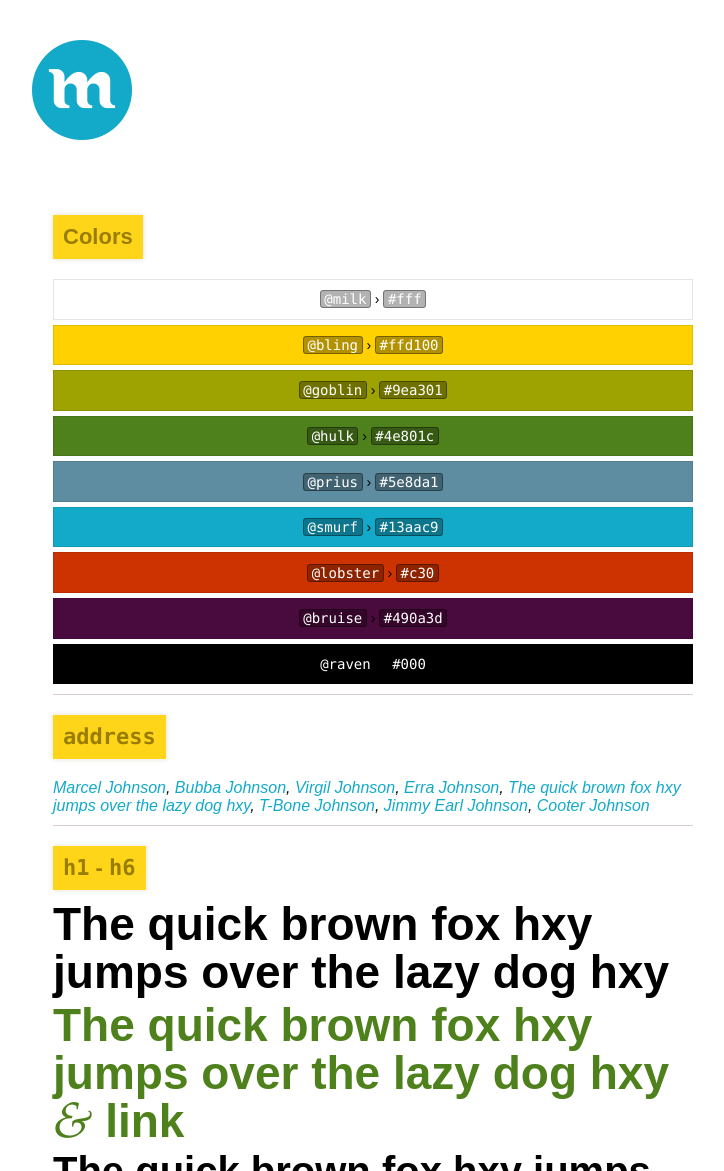
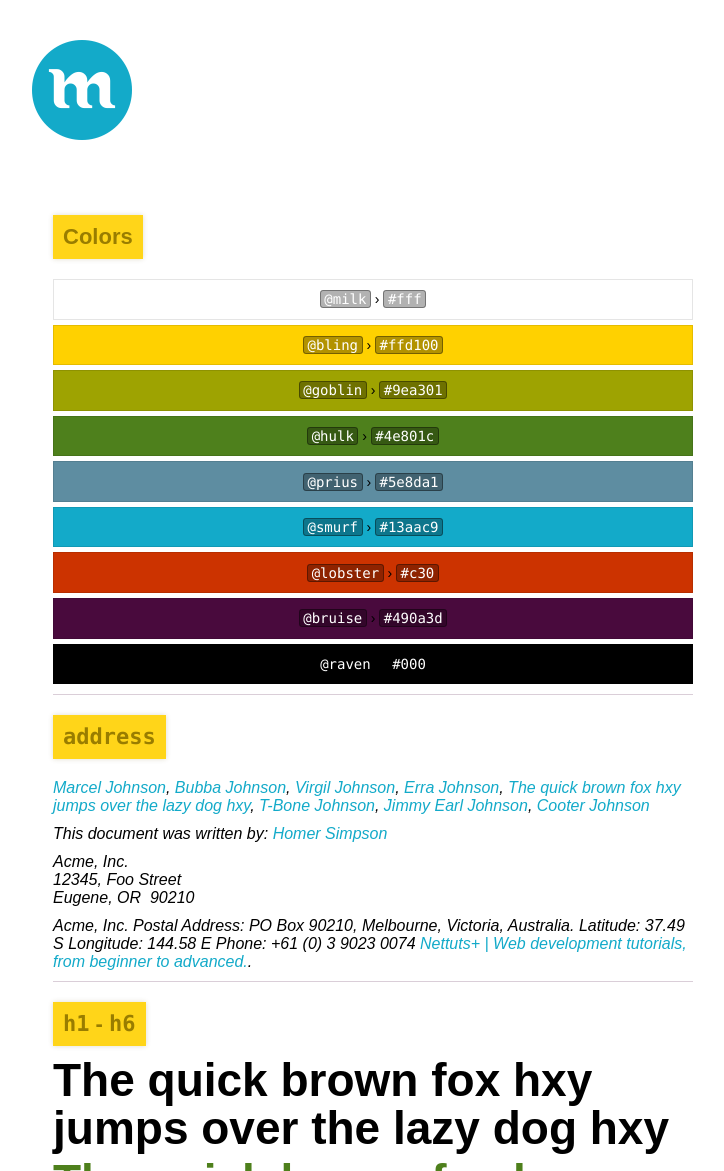
Before and after one commit to mhulse/rex, a website: page build/files/index.html in a window 1280 px wide. Shown: the top 1171 px of the page, without its empty margins (267-991 px from the left). Drawn offline with nearby package versions, Linux system fonts and the light colour scheme.

Commit message:
More <address> examples.

```diff
--- a/build/files/index.html
+++ b/build/files/index.html
@@ -60,7 +60,6 @@
 		<h1 class="marker"><code>address</code></h1>
 
 		<address>
-
 			<a href="#">Marcel Johnson</a>,
 			<a href="#">Bubba Johnson</a>,
 			<a href="#">Virgil Johnson</a>,
@@ -69,7 +68,33 @@
 			<a href="#">T-Bone Johnson</a>,
 			<a href="#">Jimmy Earl Johnson</a>,
 			<a href="#">Cooter Johnson</a>
+		</address>
 
+		<address>This document was written by: <a href="mailto:foo@example.com">Homer Simpson</a></address>
+
+		<address class="vcard">
+			<div class="fn org">Acme, Inc.</div>
+			<div class="adr">
+				<div class="street-address">12345, Foo Street</div>
+				<span class="locality">Eugene</span>, <span class="region">OR</span>&nbsp;&nbsp;<span class="postal-code">90210</span>
+			</div>
+		</address>
+
+		<address itemscope itemtype="http://data-vocabulary.org/Organization">
+			<span itemprop="name">Acme, Inc.</span>
+			Postal Address:
+			<span itemprop="address" itemscope itemtype="http://data-vocabulary.org/Address">
+				<span itemprop="street-address">PO Box 90210</span>,
+				<span itemprop="locality">Melbourne</span>,
+				<span itemprop="region">Victoria</span>,
+				<span itemprop="country-name">Australia</span>.
+			</span>
+			<span itemprop="geo" itemscope itemtype="http://www.data-vocabulary.org/Geo/">
+				Latitude: <span itemprop="latitude">37.49 S </span>
+				Longitude: <span itemprop="longitude">144.58 E</span>
+			</span>
+			Phone: <span itemprop="tel">+61 (0) 3 9023 0074</span>
+			<a href="http://net.tutsplus.com/" itemprop="url">Nettuts+ | Web development tutorials, from beginner to advanced.</a>.
 		</address>
 
 		<hr>
```
Also changed, not shown: build/files/html/index.html (+26 -1 lines).
